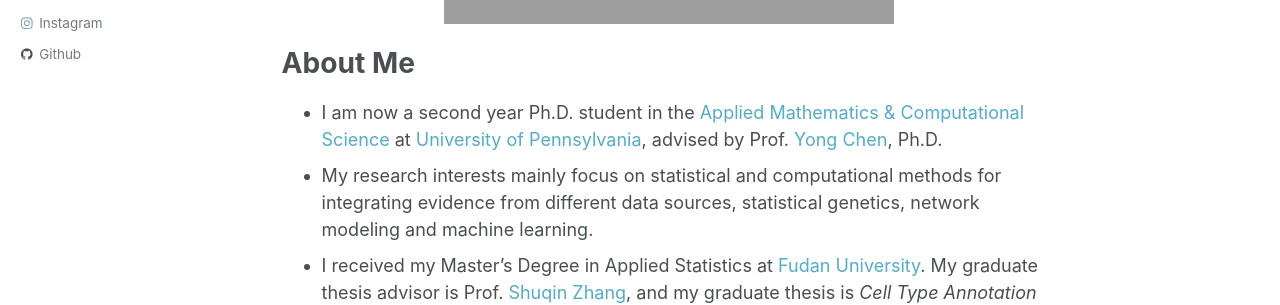
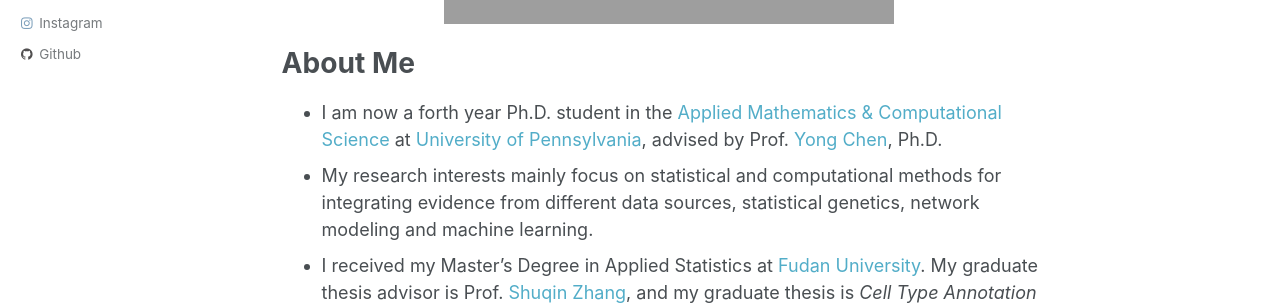
Before and after one commit to nbxszby416/nbxszby416.github.io, a Jekyll site: the page built from _pages/about.md, in a window 1280 px wide and 1364 px high. Shown: the part 446-751 px from the top of the window. Built offline with Jekyll 4.4.1, drawn with Linux system fonts in a browser that asks for light colours.

Commit message:
Update about.md

```diff
--- a/_pages/about.md
+++ b/_pages/about.md
@@ -13,7 +13,7 @@ redirect_from:
 </p>
 
 # About Me
-* I am now a second year Ph.D. student in the [Applied Mathematics & Computational Science](https://www.amcs.upenn.edu/) at [University of Pennsylvania](https://www.upenn.edu/), advised by Prof. [Yong Chen](https://penncil.med.upenn.edu/about-pi/), Ph.D.
+* I am now a forth year Ph.D. student in the [Applied Mathematics & Computational Science](https://www.amcs.upenn.edu/) at [University of Pennsylvania](https://www.upenn.edu/), advised by Prof. [Yong Chen](https://penncil.med.upenn.edu/about-pi/), Ph.D.
 * My research interests mainly focus on statistical and computational methods for integrating evidence from different data sources, statistical genetics, network modeling and machine learning.
 * I received my Master's Degree in Applied Statistics at [Fudan University](https://www.fudan.edu.cn/en). My graduate thesis advisor is Prof. [Shuqin Zhang](http://math.fudan.edu.cn/ShowPeople.aspx?info_lb=548&flag=526&info_id=3144), and my graduate thesis is *Cell Type Annotation Based on Joint Scoring and Supervised Learning*.
 * I received my Bachelor’s Degree in Mathematics and Applied Mathematics at [Shanghai Jiao Tong University](http://en.sjtu.edu.cn/). My undergraduate research advisors are Prof. [Mijia Lai](http://math.sjtu.edu.cn/faculty/mlai/) and Prof. [Ling Pi](http://www.math.sjtu.edu.cn/Default/teachershow/tags/MDAwMDAwMDAwMLKIfts), and my thesis advisor is Prof. [Dewen Xiong](http://www.math.sjtu.edu.cn/Default/teachershow/tags/MDAwMDAwMDAwMLKIhpQ).
```
